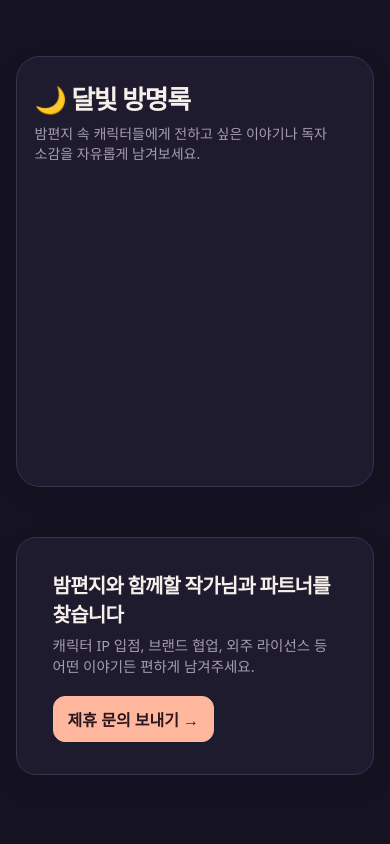
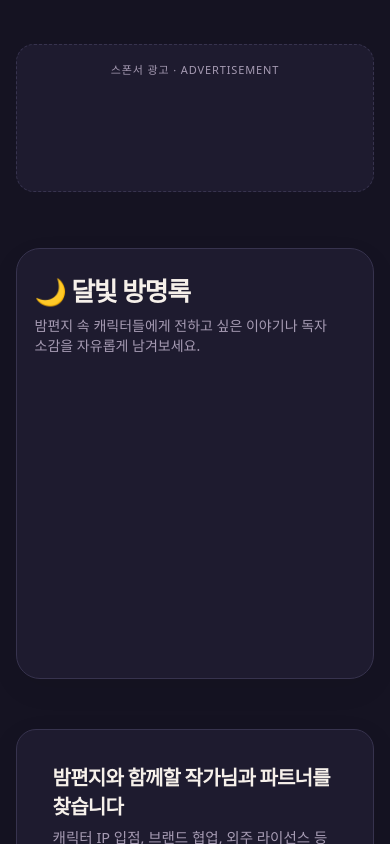
Before and after one commit to laepark/laepark.github.io, a plain HTML site: page index.html in a window 390 px wide. Shown: the part 2139-2983 px from the top of the page. Drawn offline with Linux system fonts and the light colour scheme.

Commit message:
feat: 구글 애드센스 스크립트(ca-pub-5422038280137630), 반응형 배너 컨테이너 및 ads.txt 추가

```diff
--- a/index.html
+++ b/index.html
@@ -5,6 +5,9 @@
   <meta name="viewport" content="width=device-width, initial-scale=1">
   <meta name="theme-color" content="#151322">
   <title>밤편지 | 한국 캐릭터 마켓</title>
+  <!-- Google AdSense -->
+  <script async src="https://pagead2.googlesyndication.com/pagead/js/adsbygoogle.js?client=ca-pub-5422038280137630"
+     crossorigin="anonymous"></script>
   <style>
     :root[data-theme="dark"] {
       color-scheme: dark;
@@ -398,6 +401,31 @@
       margin-top: 20px;
     }
 
+    /* Google AdSense Container */
+    .ad-container {
+      margin: 44px auto 20px;
+      padding: 16px;
+      border-radius: 18px;
+      background: var(--panel);
+      border: 1px dashed var(--line);
+      min-height: 100px;
+      display: flex;
+      flex-direction: column;
+      align-items: center;
+      justify-content: center;
+      text-align: center;
+      overflow: hidden;
+      width: 100%;
+    }
+    .ad-label {
+      font-size: 11px;
+      letter-spacing: 0.08em;
+      color: var(--muted);
+      margin-bottom: 8px;
+      text-transform: uppercase;
+      font-weight: 500;
+    }
+
     @media (max-width: 768px) {
       .grid { grid-template-columns: repeat(2, 1fr); }
       .studio-grid { grid-template-columns: 1fr; }
@@ -451,6 +479,19 @@
         <div class="grid" id="grid"></div>
         <p class="muted" id="empty" hidden></p>
       </section>
+
+      <!-- Google AdSense Responsive Unit -->
+      <aside class="ad-container" aria-label="스폰서 광고">
+        <span class="ad-label">스폰서 광고 · Advertisement</span>
+        <ins class="adsbygoogle"
+             style="display:block; width:100%; min-height:90px;"
+             data-ad-client="ca-pub-5422038280137630"
+             data-ad-format="auto"
+             data-full-width-responsive="true"></ins>
+        <script>
+             (adsbygoogle = window.adsbygoogle || []).push({});
+        </script>
+      </aside>
 
       <!-- Giscus Guestbook Comments Section -->
       <section class="comments-section" id="guestbook" aria-labelledby="guestbook-title">
```
Also changed, not shown: ads.txt (added).
